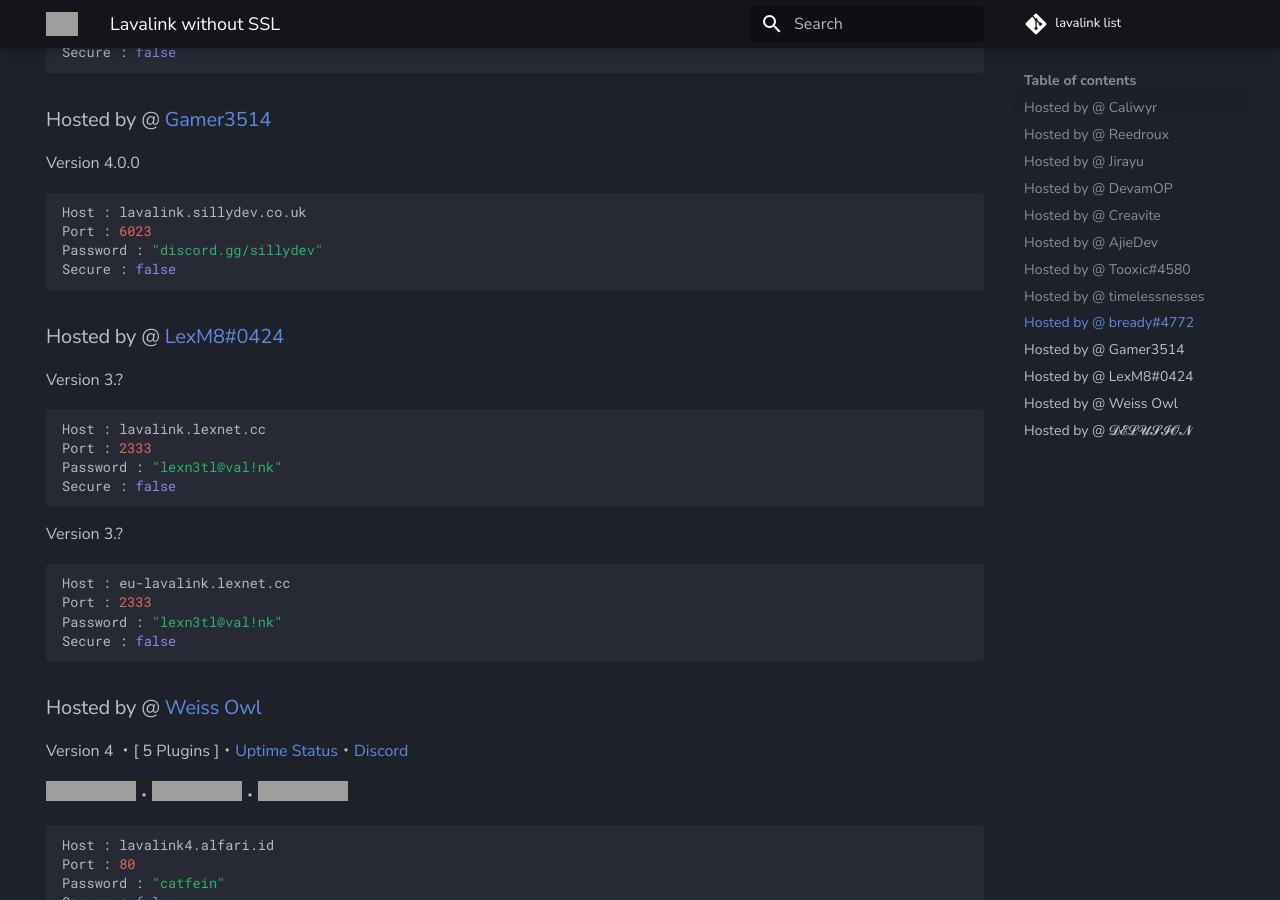
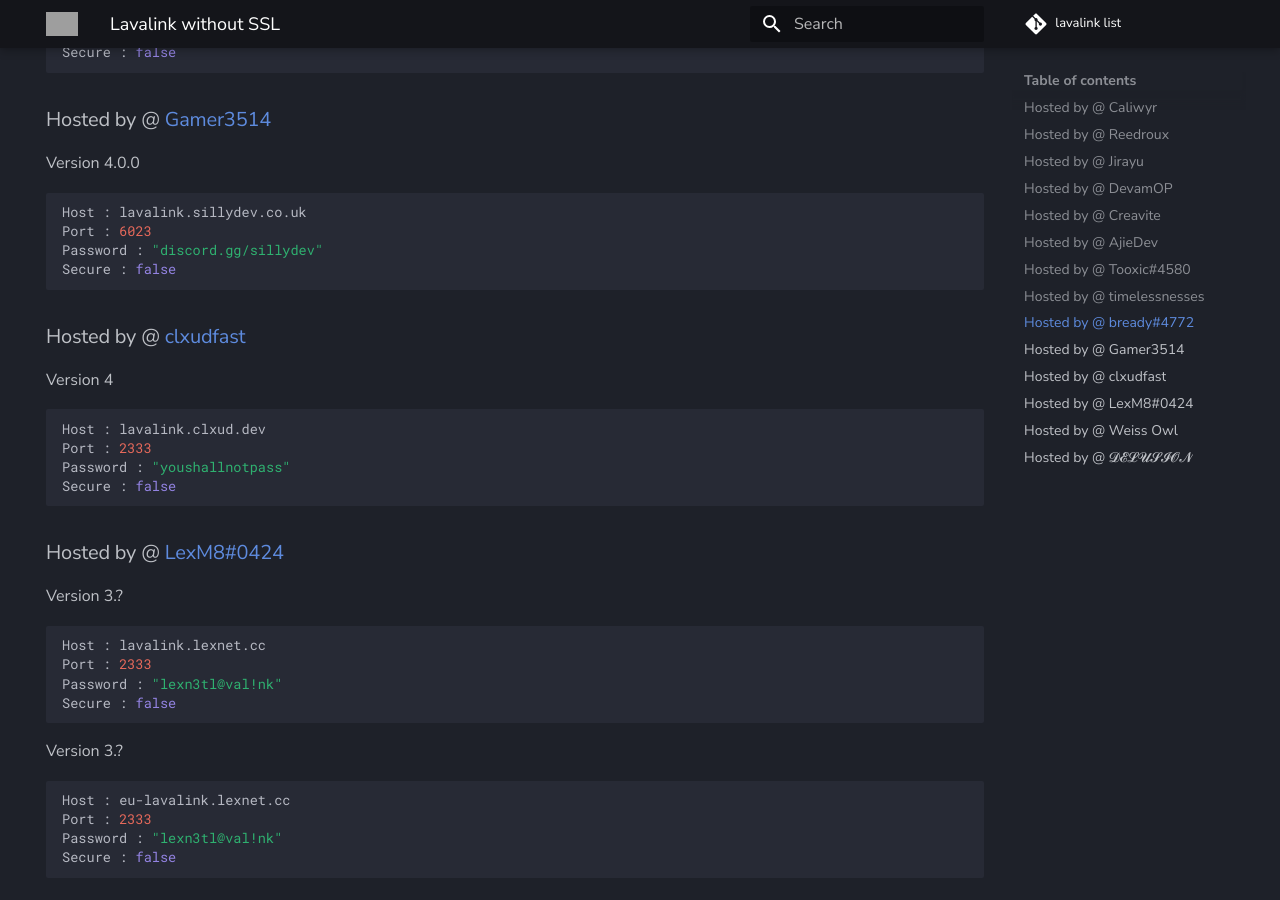
Before and after one commit to DarrenOfficial/lavalink-list, an MkDocs documentation site: the page built from docs/NoSSL/lavalink-without-ssl.md, in a window 1280 px wide and 900 px high, scrolled down 2845 px. Built offline with MkDocs 1.6.1 and Material for MkDocs 9.7.7, drawn with Linux system fonts in a browser that asks for light colours; comment, search, counter and statistics services are not loaded; grey boxes are pictures that could not be loaded.

Commit message:
Update lavalink-without-ssl.md (#478)
* Update lavalink-without-ssl.md

added public lavalink node

* Update lavalink-without-ssl.md

made it just "version 4" since i use a custom build thats v4 compat

````diff
--- a/docs/NoSSL/lavalink-without-ssl.md
+++ b/docs/NoSSL/lavalink-without-ssl.md
@@ -140,6 +140,16 @@ Password : "discord.gg/sillydev"
 Secure : false
 ```
 
+### Hosted by @ [clxudfast](https://clxud.dev)
+
+Version 4
+```bash
+Host : lavalink.clxud.dev
+Port : 2333
+Password : "youshallnotpass"
+Secure : false
+```
+
 
 ### Hosted by @ [LexM8#0424](https://freelavalink.lexnet.cc)
 Version 3.?
````
